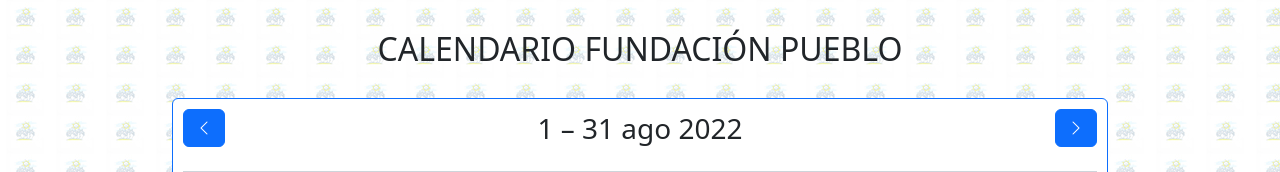
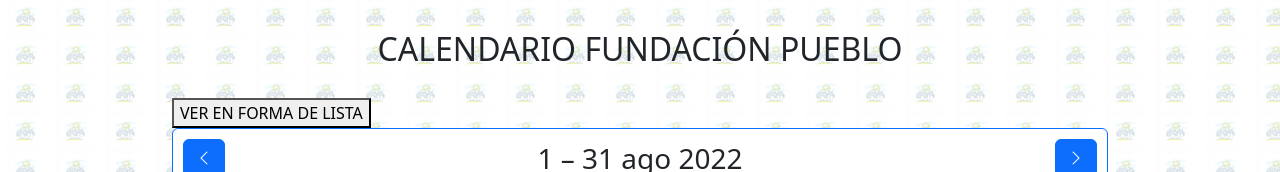
Before and after one commit to NoahTakk11/calendario-web, a Django app: page /evento/calendario-dinamico/ in a window 1280 px wide. Shown: the part 74-246 px from the top of the page. Run offline with Django 4.2, Linux system fonts and the light colour scheme; data that the repository does not hold is empty; some libraries are stand-ins or nearby versions.

Commit message:
botones en filtrado y detalle-evento

```diff
--- a/templates/calendario-dinamico.html
+++ b/templates/calendario-dinamico.html
@@ -49,6 +49,7 @@
 <div class="container-fluid my-3
  w-75">
   <h2 class="text-center" style="margin: 30px 0 30px 0;">CALENDARIO FUNDACIÓN PUEBLO</h2>
+  <a href="{% url 'eventos:detalle-evento' %}"><button>VER EN FORMA DE LISTA</button></a>
   <div id='calendar' class='justify-content-center' style='padding: 10px; background-color:white; border: 1px solid rgb(13, 110, 253); border-radius: 0.375rem; display: flex;'></div>
 </div>
 
--- a/templates/filtrado.html
+++ b/templates/filtrado.html
@@ -3,6 +3,8 @@
 {% block titulo %}Fundación Pueblo{% endblock %}
 
 {% block contenido %}
+
+    <a href="{% url 'eventos:detalle-evento' %}"><button>VOLVER</button></a>
 
 
     <form method="get">
```
